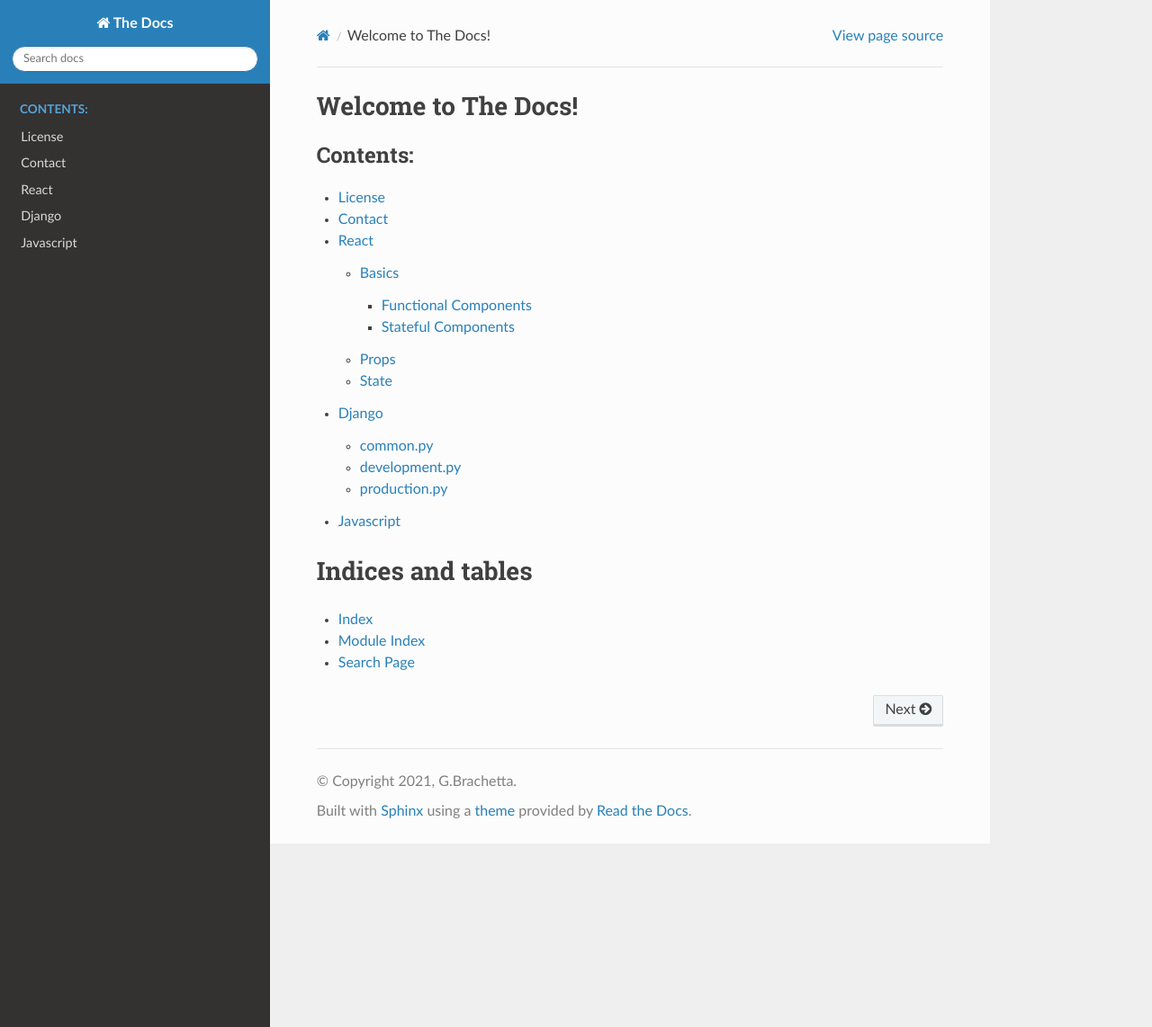
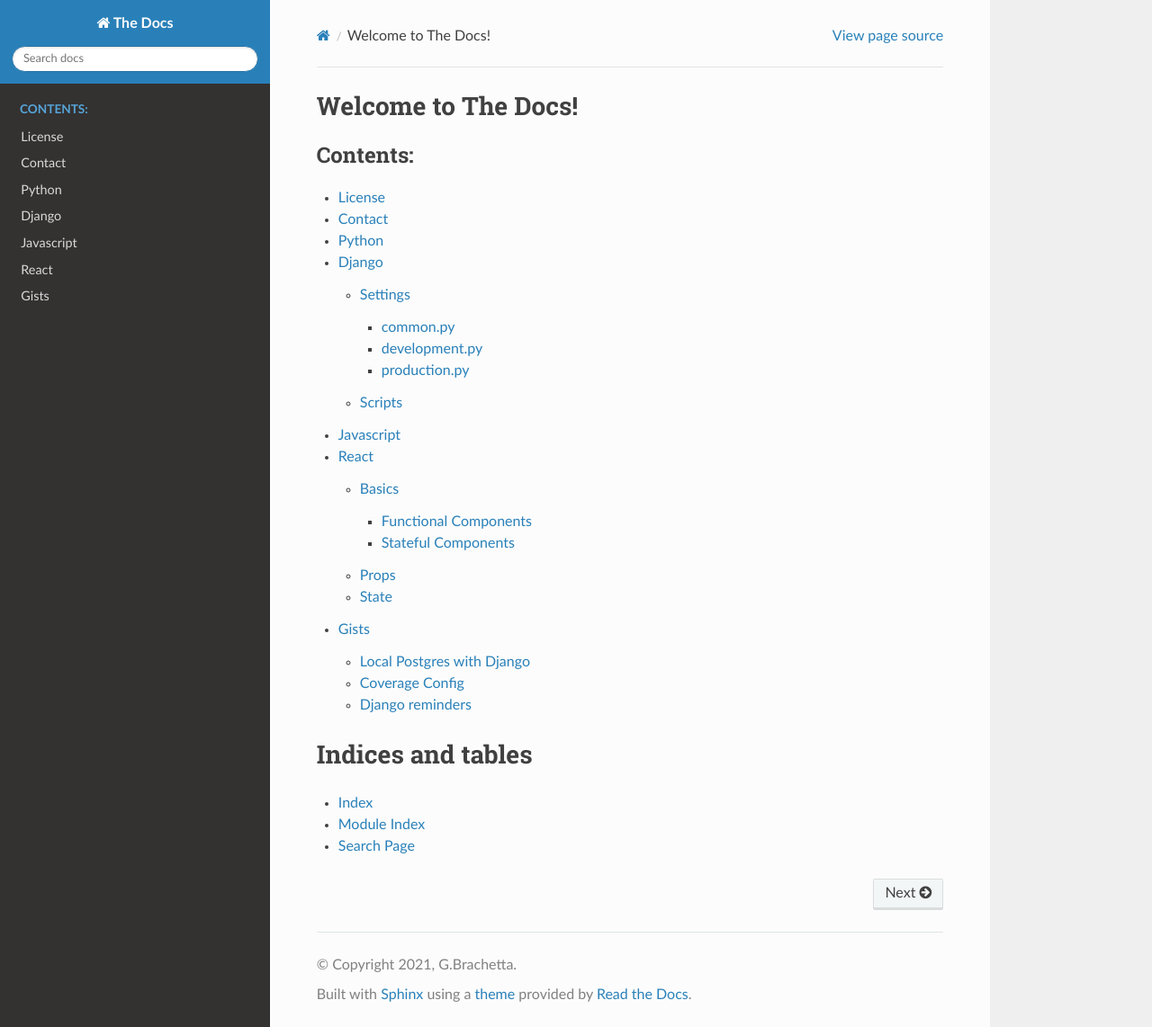
Before and after one commit to GBrachetta/the-docs, a Sphinx documentation site: the page built from docs/source/index.rst, in a window 1280 px wide and 1142 px high. Shown: the whole window at 90% size. Built offline with Sphinx 7.4.7 and the Read the Docs theme 2.0.0, drawn with Linux system fonts in a browser that asks for light colours; some of the changed lines change nothing that is shown.

Commit message:
Add gists and Django rst

```diff
--- a/docs/source/django.rst
+++ b/docs/source/django.rst
@@ -1,9 +1,13 @@
+======
 Django
 ======
 
+********
+Settings
+********
 
 common.py
-^^^^^^^^^
+=========
 
 .. code-block:: python
 
@@ -89,7 +93,7 @@ common.py
   MEDIA_URL = "/media/"
 
 development.py
-^^^^^^^^^^^^^^
+==============
 
 .. code-block:: python
 
@@ -148,7 +152,7 @@ development.py
   INTERNAL_IPS = ["127.0.0.1", "localhost"]  # For debug-toolbar
 
 production.py
-^^^^^^^^^^^^^
+=============
 
 .. code-block:: python
 
@@ -196,3 +200,9 @@ production.py
       MEDIAFILES_LOCATION = "media"
       STATIC_URL = f"https://{AWS_S3_CUSTOM_DOMAIN}/{STATICFILES_LOCATION}/"
       MEDIA_URL = f"https://{AWS_S3_CUSTOM_DOMAIN}/{MEDIAFILES_LOCATION}/"
+
+*******
+Scripts
+*******
+
+.. note:: text
--- /dev/null
+++ b/docs/source/gists.rst
@@ -0,0 +1,99 @@
+=====
+Gists
+=====
+
+**************************
+Local Postgres with Django
+**************************
+
+Create database (use pgAdmin) and give it the name. Make sure user has privileges.
+By default, user is ``postgres``.
+
+.. code-block:: python
+
+  DATABASES = {
+      "default": {
+          "ENGINE": "django.db.backends.postgresql",
+          "NAME": "database_name",
+          "USER": "postgres",
+          "PASSWORD": os.environ.get("POSTGRES_PASSWORD"),
+          "HOST": "localhost",
+      }
+  }
+
+
+in .env
+
+.. code-block:: python
+
+  POSTGRES_PASSWORD=Your_password
+
+
+I prefer to load .env this way:
+
+* Create the .env file in the main app folder
+* Install ``python-dotenv``
+* include in settings.py:
+
+.. code-block:: python
+
+      from dotenv import load_dotenv
+
+      load_dotenv()
+
+
+* Now .env will load without having to reload the workspace.
+
+***************
+Coverage Config
+***************
+
+Create a file in the root of the app named ``.coveragerc`` and include
+
+.. code-block:: bash
+
+  [run]
+  source = .
+  omit = ./venv/*,*tests*,*apps.py,*manage.py,*__init__.py,*migrations*,*asgi*,*wsgi*,*admin.py,*urls.py
+
+  [report]
+  omit = ./venv/*,*tests*,*apps.py,*manage.py,*__init__.py,*migrations*,*asgi*,*wsgi*,*admin.py,*urls.py
+
+
+Then simply run ``coverage run manage.py test``
+
+This creates a report excluding files and folders that don't need testing.
+
+
+****************
+Django reminders
+****************
+
+When importing apps, if using signals that modify a Django class, import the full path to the configuration class or the app will use the base one, never registering the signals.
+
+.. note:: Stack Overflow
+  `clue <https://stackoverflow.com/questions/61580144/django-create-profile-for-user-signal>`_
+
+In config.py:
+
+.. code-block:: diff
+
+  INSTALLED_APPS = [
+  -   'users',
+  +   'users.apps.UsersConfig',
+  ]
+
+See ``apps.py`` for the configuration class name:
+
+.. code-block:: python
+
+  from django.apps import AppConfig
+
+  class UsersConfig(AppConfig):
+      name = 'users'
+
+      def ready(self):
+          import users.signals
+
+.. note:: Se also this
+  `Link <https://simpleisbetterthancomplex.com/tutorial/2016/07/22/how-to-extend-django-user-model.html>`_
--- a/docs/source/index.rst
+++ b/docs/source/index.rst
@@ -7,9 +7,11 @@ Welcome to The Docs!
 
    license
    help
-   react
+   python
    django
    javascript
+   react
+   gists
 
 
 
```
